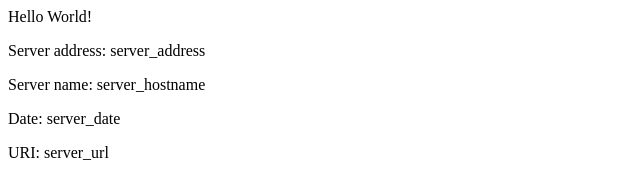
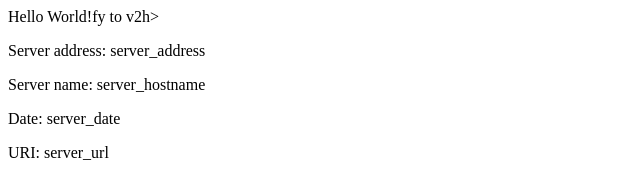
Before and after one commit to juaco23/eks-example, a plain HTML site: page src/index.html in a window 1280 px wide. Shown: the full height of the page, 0-640 px from the left. Drawn offline with Linux system fonts and the light colour scheme.

Commit message:
v2 Updating home page

```diff
--- a/src/index.html
+++ b/src/index.html
@@ -2,7 +2,7 @@
 <title>Hello World</title>
 </head>
 <div class="info">
-<h>Hello World!</h>
+<h>Hello World!fy to v2h>
 <p><span>Server&nbsp;address:</span> <span>server_address</span></p>
 <p><span>Server&nbsp;name:</span> <span>server_hostname</span></p>
 <p class="smaller"><span>Date:</span> <span>server_date</span></p>
```
